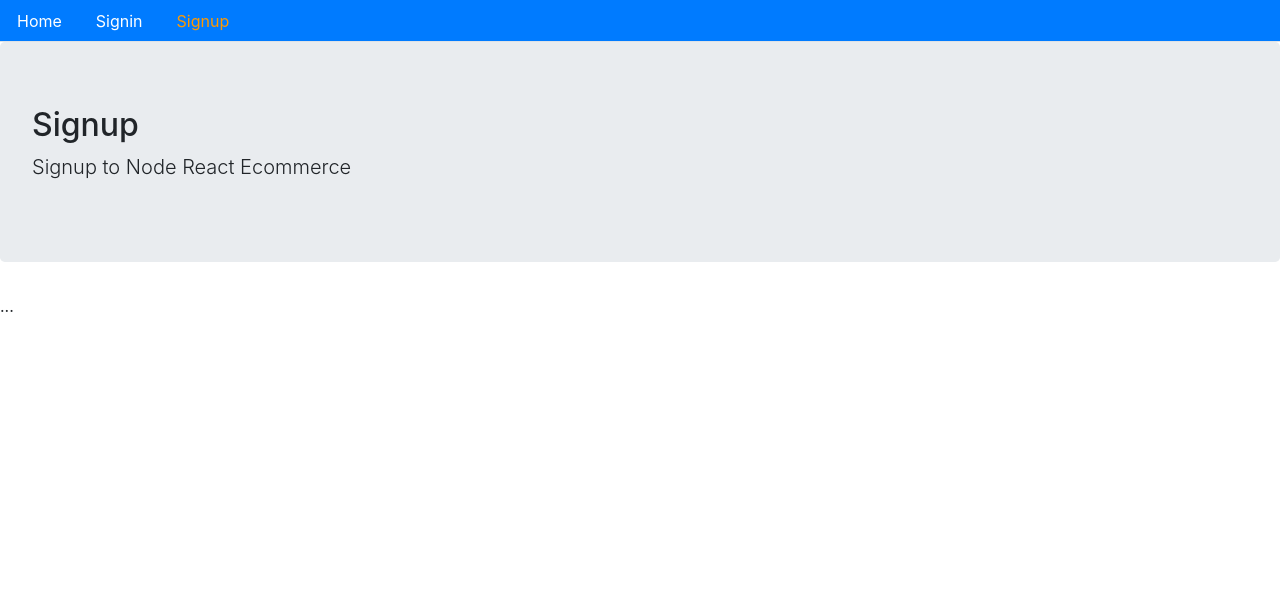
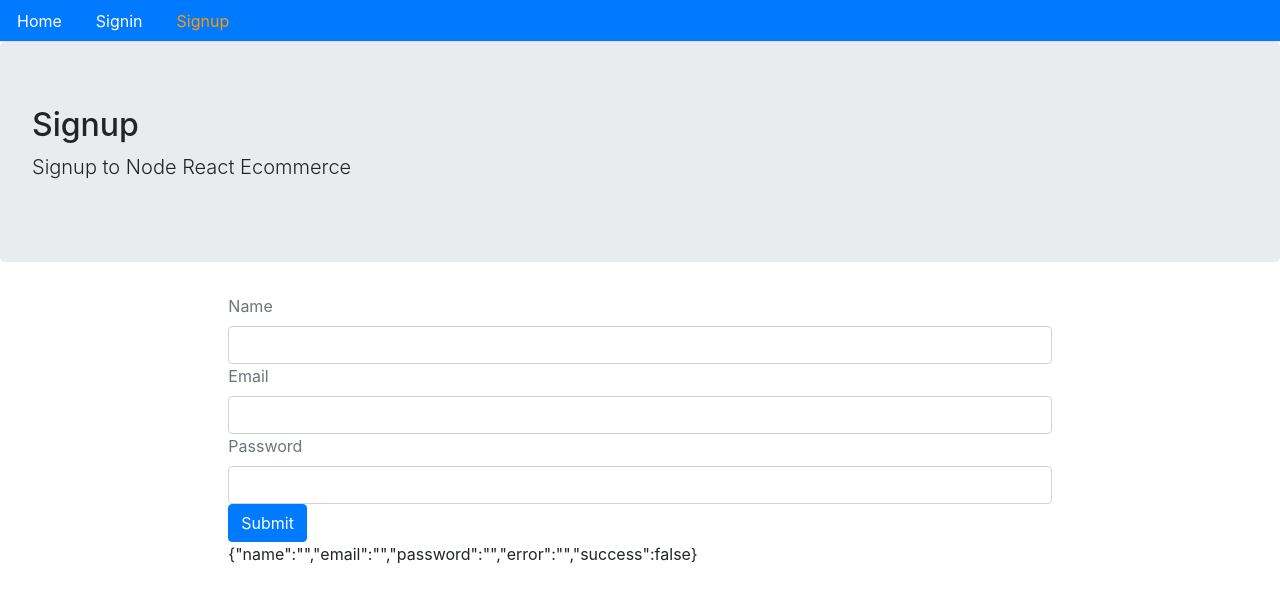
Before and after one commit to Tsampaio/mern_ecommerce, a React (Create React App) app in the folder frontend/: page /signup in a window 1280 px wide. Shown: the top 602 px of the page. Built offline with nearby package versions, Linux system fonts and the light colour scheme; no server answers.

Commit message:
Signup form handle change

```diff
--- /dev/null
+++ b/frontend/src/config.js
@@ -0,0 +1 @@
+export const API = process.env.REACT_APP_API_URL;
--- a/frontend/src/user/Signup.js
+++ b/frontend/src/user/Signup.js
@@ -1,10 +1,46 @@
-import React from 'react';
+import React, { useState } from 'react';
 import Layout from '../core/Layout';
+import { API } from '../config';
 
 const Signup = () => {
+  const [values, setValues] = useState({
+    name: '',
+    email: '',
+    password: '',
+    error: '',
+    success: false
+  });
+
+  const handleChange = name => event => {
+    setValues({...values, error: false, [name]: event.target.value});
+  }
+
+  const signUpForm = () => (
+    <form>
+      <div className="from-group">
+        <label className="text-muted">Name</label>
+        <input onChange={handleChange('name')} type="text" className="form-control"/>
+      </div>
+      <div className="from-group">
+        <label className="text-muted">Email</label>
+        <input onChange={handleChange('email')} type="email" className="form-control"/>
+      </div>
+      <div className="from-group">
+        <label className="text-muted">Password</label>
+        <input onChange={handleChange('password')} type="password" className="form-control"/>
+      </div>
+      <button className="btn btn-primary">Submit</button>
+    </form>
+  )
+
   return (
-    <Layout title="Signup" description="Signup to Node React Ecommerce">
-      ...
+    <Layout
+      title="Signup"
+      description="Signup to Node React Ecommerce"
+      className="container col-md-8 offset-md-2"
+    >
+      {signUpForm()}
+      {JSON.stringify(values)}
     </Layout>
   )
 }
```
